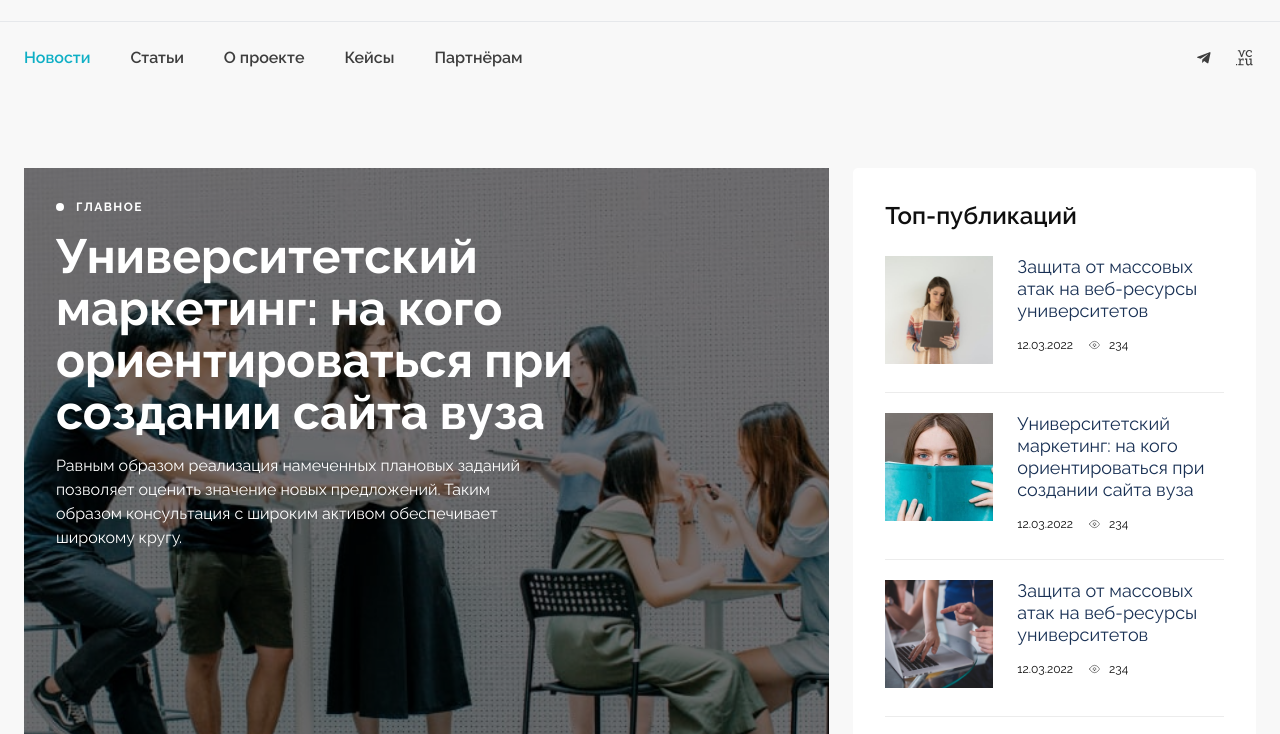
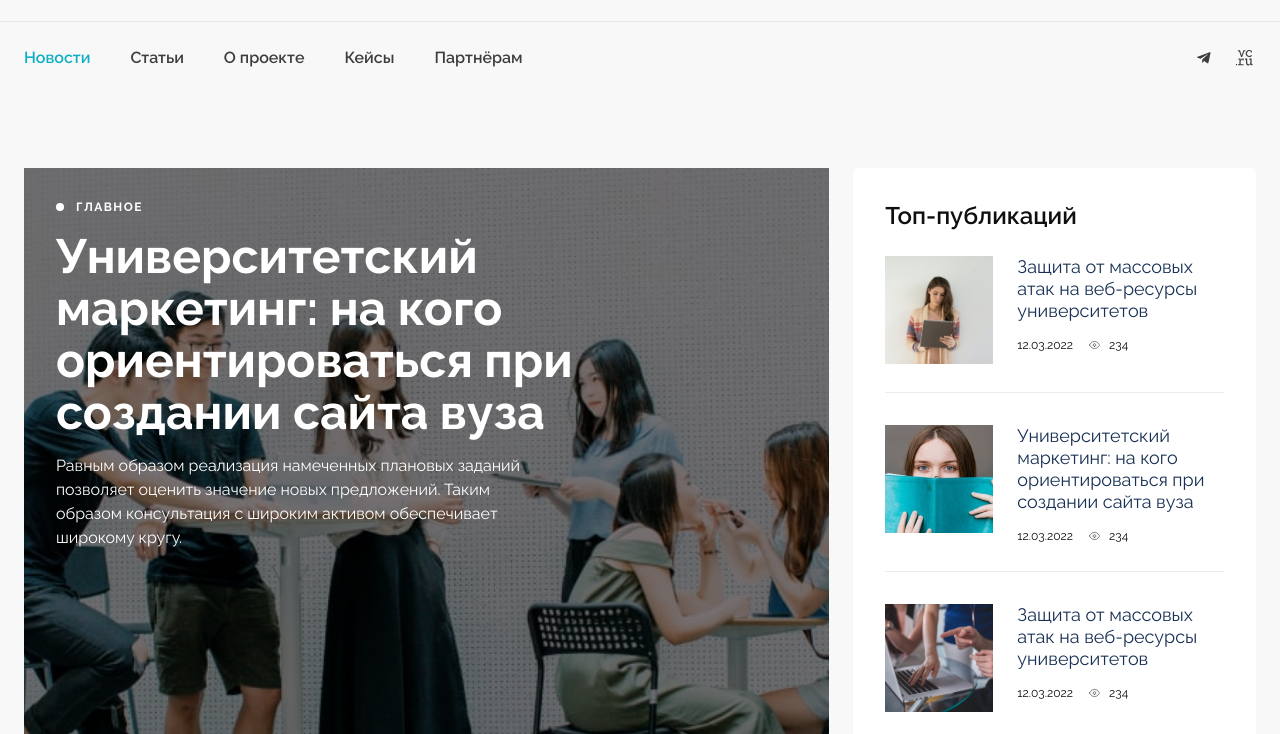
Before and after one commit to topverstka/digital_university, a plain HTML site: page news.html in a window 1280 px wide. Shown: the part 60-794 px from the top of the page. Drawn offline with Linux system fonts and the light colour scheme.

Commit message:
add styles

```diff
--- a/css/style.css
+++ b/css/style.css
@@ -3324,7 +3324,7 @@ body._lock {
 
 .top-publications__list {
   display: grid;
-  gap: 20px;
+  gap: 32px 30px;
 }
 @media (max-width: 1023px) {
   .top-publications__list {
@@ -3388,7 +3388,7 @@ body._lock {
 .news__list {
   display: grid;
   grid-template-columns: repeat(2, 1fr);
-  grid-template-rows: minmax(712px, auto);
+  grid-template-rows: minmax(772px, auto);
   grid-auto-rows: minmax(335px, auto);
   gap: 24px;
   overflow: hidden;
```
